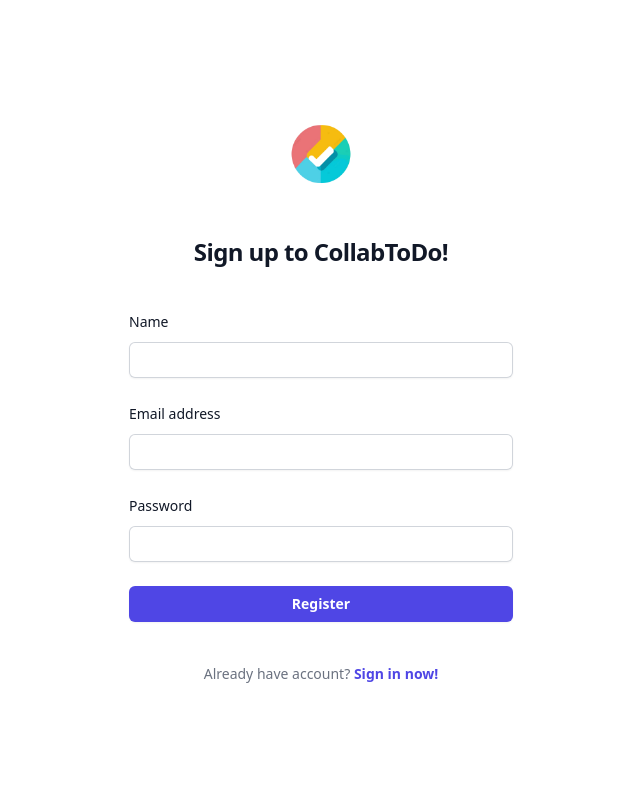
After one commit to iAnisdev/CollabToDo, a Flask app: page /auth/register in a window 1280 px wide. The commit adds this page. Shown: the whole page, without its empty margins (319-959 px from the left). Run offline with Flask 2, Linux system fonts and the light colour scheme; some libraries are stand-ins or nearby versions.

Commit message:
:sparkles: Auth flow

```diff
--- a/app/__init__.py
+++ b/app/__init__.py
@@ -2,6 +2,7 @@ import mysql.connector
 from flask import Flask , g
 from .config import Config
 from .routes.index import bp as index_bp
+from .routes.auth import bp as auth_bp
 
 def create_app():
     app = Flask(__name__)
@@ -27,5 +28,6 @@ def create_app():
             db.close()
 
     app.register_blueprint(index_bp)
+    app.register_blueprint(auth_bp)
 
     return app
--- /dev/null
+++ b/app/routes/auth.py
@@ -0,0 +1,32 @@
+from flask import Blueprint, render_template , redirect , url_for
+
+bp = Blueprint('auth', __name__ , url_prefix='/auth' , template_folder='templates')
+
+@bp.route('/')
+@bp.route('/login')
+def login():
+    return render_template('/auth/login.html')
+
+@bp.route('/register')
+def register():
+    return render_template('/auth/register.html')
+
+@bp.route('/forgot')
+def forgot_password():
+    return render_template('/auth/forgot.html')
+
+@bp.route('/reset')
+def reset_password():
+    return render_template('/auth/reset.html')
+
+@bp.route('/lock')
+def lock():
+    return render_template('/auth/lock.html')
+
+@bp.route('/logout')
+def logout():
+    return render_template('/auth/logout.html')
+
+@bp.route('/<path:path>')
+def catch_all(path):
+    return redirect(url_for('auth.login'))
--- /dev/null
+++ b/app/templates/auth/register.html
@@ -0,0 +1,44 @@
+{% extends "shared/base.html" %}
+
+{% block title %}Register{% endblock %}
+
+{% block content %}
+<div class="sm:mx-auto sm:w-full sm:max-w-sm">
+  <img class="mx-auto h-20 w-auto" src="{{ url_for('static', filename='logo.png') }}" alt="CollabToDo Logo">
+    <h2 class="mt-10 text-center text-2xl/9 font-bold tracking-tight text-gray-900">Sign up to CollabToDo!</h2>
+  </div>
+
+  <div class="mt-10 sm:mx-auto sm:w-full sm:max-w-sm">
+    <form class="space-y-6" action="#" method="POST">
+        <div>
+          <label for="name" class="block text-sm/6 font-medium text-gray-900">Name</label>
+          <div class="mt-2">
+            <input id="name" name="name" type="email" autocomplete="name" required class="block w-full rounded-md border-0 py-1.5 text-gray-900 shadow-sm ring-1 ring-inset ring-gray-300 placeholder:text-gray-400 focus:ring-2 focus:ring-inset focus:ring-indigo-600 sm:text-sm/6">
+          </div>
+        </div>
+
+      <div>
+        <label for="email" class="block text-sm/6 font-medium text-gray-900">Email address</label>
+        <div class="mt-2">
+          <input id="email" name="email" type="email" autocomplete="email" required class="block w-full rounded-md border-0 py-1.5 text-gray-900 shadow-sm ring-1 ring-inset ring-gray-300 placeholder:text-gray-400 focus:ring-2 focus:ring-inset focus:ring-indigo-600 sm:text-sm/6">
+        </div>
+      </div>
+
+      <div>
+        <label for="password" class="block text-sm/6 font-medium text-gray-900">Password</label>
+        <div class="mt-2">
+          <input id="password" name="password" type="password" autocomplete="current-password" required class="block w-full rounded-md border-0 py-1.5 text-gray-900 shadow-sm ring-1 ring-inset ring-gray-300 placeholder:text-gray-400 focus:ring-2 focus:ring-inset focus:ring-indigo-600 sm:text-sm/6">
+        </div>
+      </div>
+
+      <div>
+        <button type="submit" class="flex w-full justify-center rounded-md bg-indigo-600 px-3 py-1.5 text-sm/6 font-semibold text-white shadow-sm hover:bg-indigo-500 focus-visible:outline focus-visible:outline-2 focus-visible:outline-offset-2 focus-visible:outline-indigo-600">Register</button>
+      </div>
+    </form>
+
+    <p class="mt-10 text-center text-sm/6 text-gray-500">
+      Already have account?
+      <a href="/auth/login" class="font-semibold text-indigo-600 hover:text-indigo-500">Sign in now!</a>
+    </p>
+  </div>
+{% endblock %}
--- a/app/templates/shared/base.html
+++ b/app/templates/shared/base.html
@@ -1,15 +1,15 @@
 <!DOCTYPE html>
-<html lang="en">
+<html class="h-full bg-white" lang="en">
 
 <head>
     <meta charset="UTF-8">
     <meta name="viewport" content="width=device-width, initial-scale=1.0">
     <title>{% block title %}{% endblock %} - CollabToDo</title>
-    <script src="https://cdn.tailwindcss.com"></script>
+    <link rel="icon" href="{{ url_for('static', filename='favicon.ico') }}">
 </head>
 
-<body>
-    <section class="content">
+<body class="h-full">
+    <div class="flex min-h-full flex-col justify-center px-6 py-12 lg:px-8">
         <header>
             {% block header %}{% endblock %}
         </header>
@@ -17,7 +17,8 @@
         <div class="flash">{{ message }}</div>
         {% endfor %}
         {% block content %}{% endblock %}
-    </section>
+    </div>
+
+    <script src="https://cdn.tailwindcss.com"></script>
 </body>
-
 </html>
```
Also changed, not shown: app/templates/auth/forgot.html (added, +29 -0 lines), app/templates/auth/lock.html (added, +29 -0 lines), app/templates/auth/login.html (added, +42 -0 lines), app/templates/auth/reset.html (added, +42 -0 lines).
